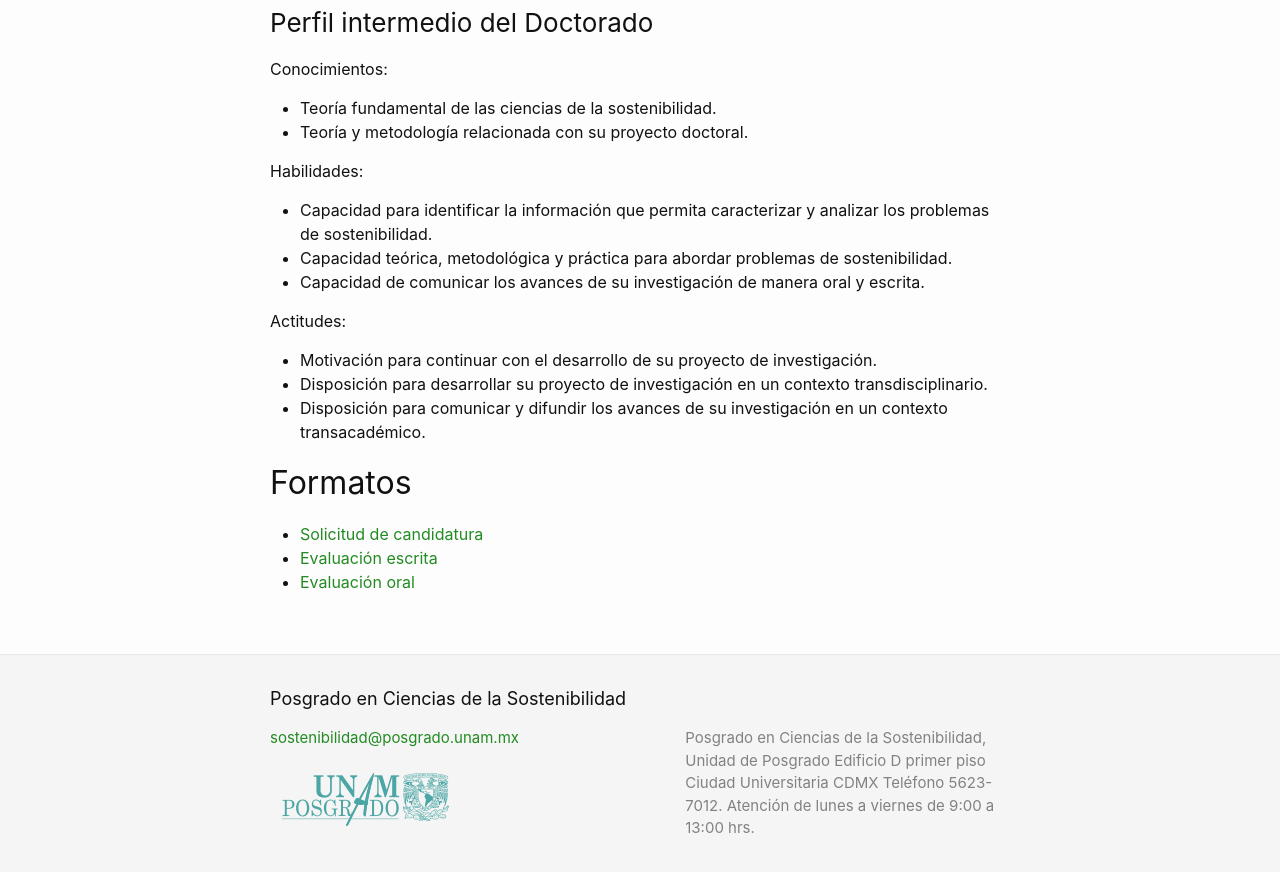
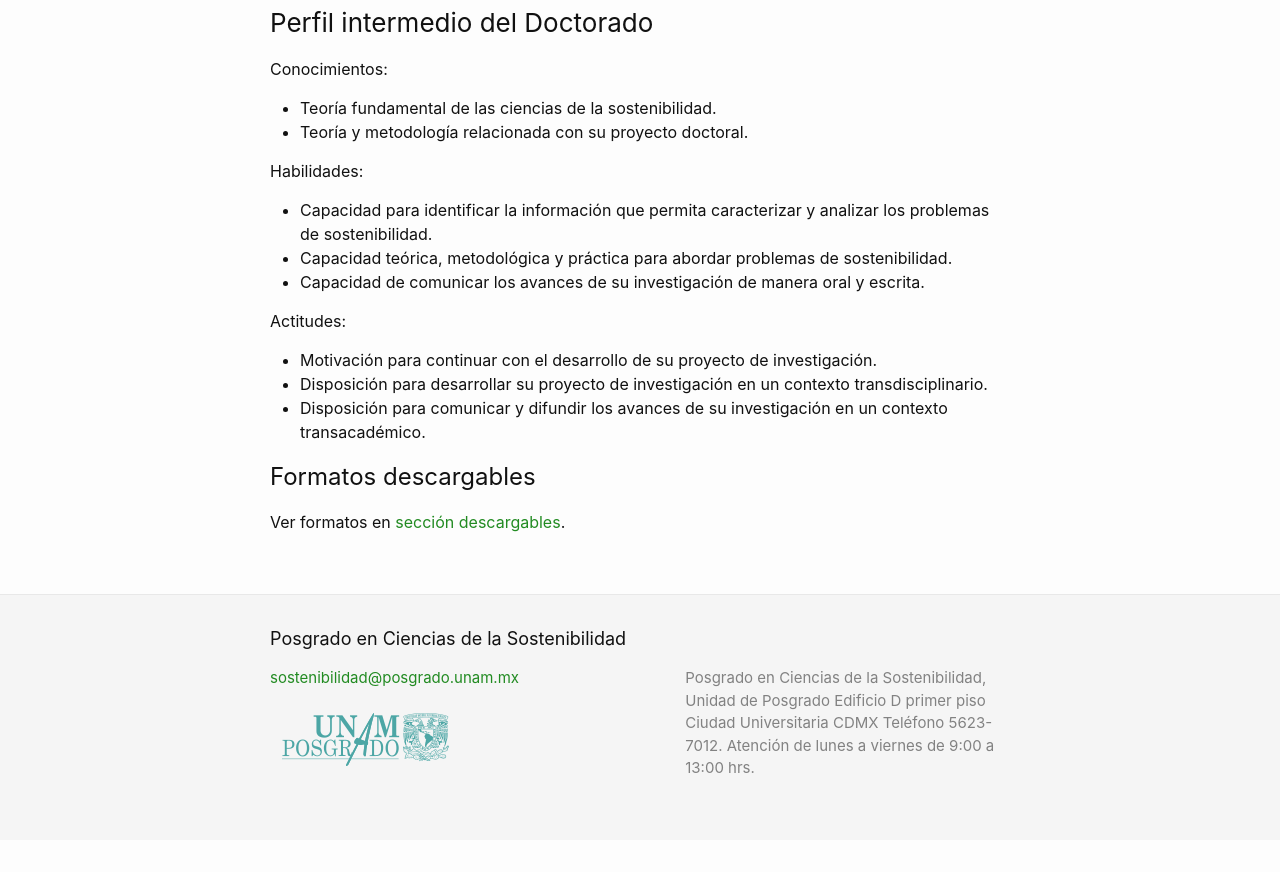
Before and after one commit to pcs-unam/pcs-unam.github.io, a Jekyll site: the page built from doctorado/candidatura.md, in a window 1280 px wide and 900 px high, scrolled down 1986 px. Shown: the top 872 px of the window. Built offline with Jekyll 4.4.1, drawn with Linux system fonts in a browser that asks for light colours; after the commit the page ends 2826 px from its top, so only the background shows below that.

Commit message:
Se quitaron ligas específicas por liga general a descargables

```diff
--- a/doctorado/candidatura.md
+++ b/doctorado/candidatura.md
@@ -58,8 +58,6 @@ Actitudes:
  - Disposición para desarrollar su proyecto de investigación en un contexto transdisciplinario.
  - Disposición para comunicar y difundir los avances de su investigación en un contexto transacadémico.
 
-## Formatos
+# Formatos descargables
 
- - [Solicitud de candidatura](/assets/formatos/doctorado/solicitud-jurado-candidatura.docx)
- - [Evaluación escrita](/assets/docs/evaluacion_escrita_candidatura.pdf)
- - [Evaluación oral](/assets/docs/evaluacion_oral_candidatura.pdf)
+ Ver formatos en [sección descargables](/maestria/descargables/).
```
